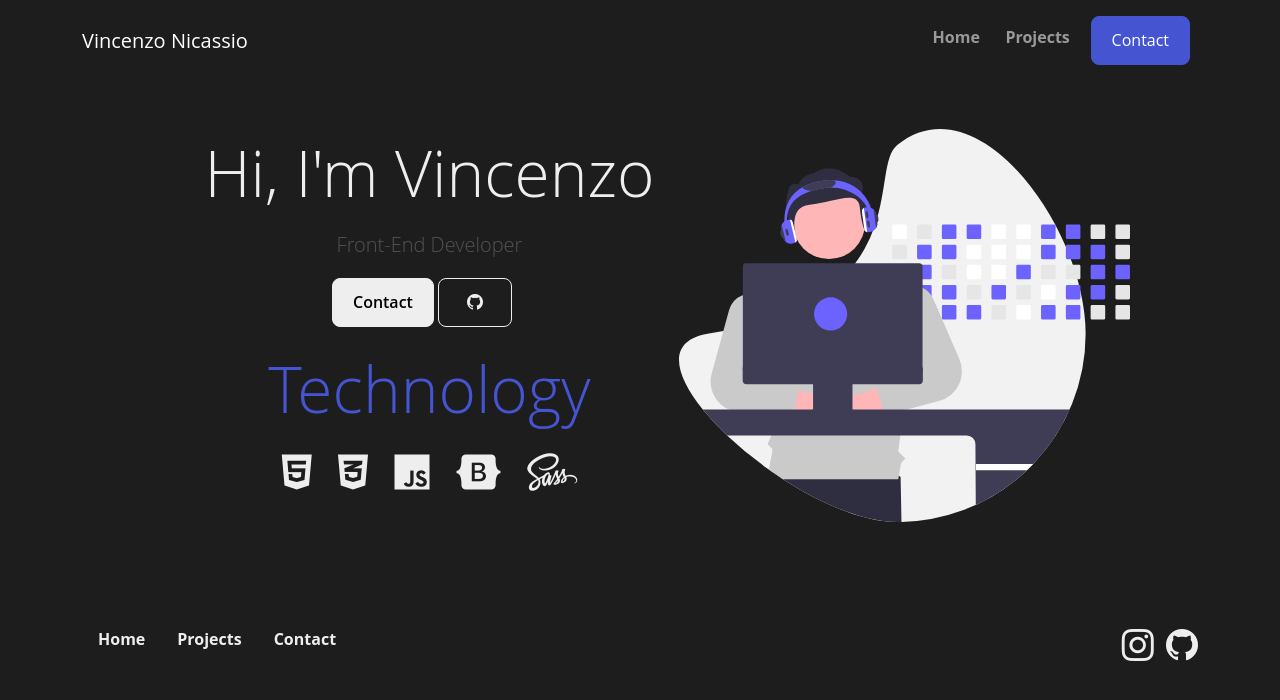
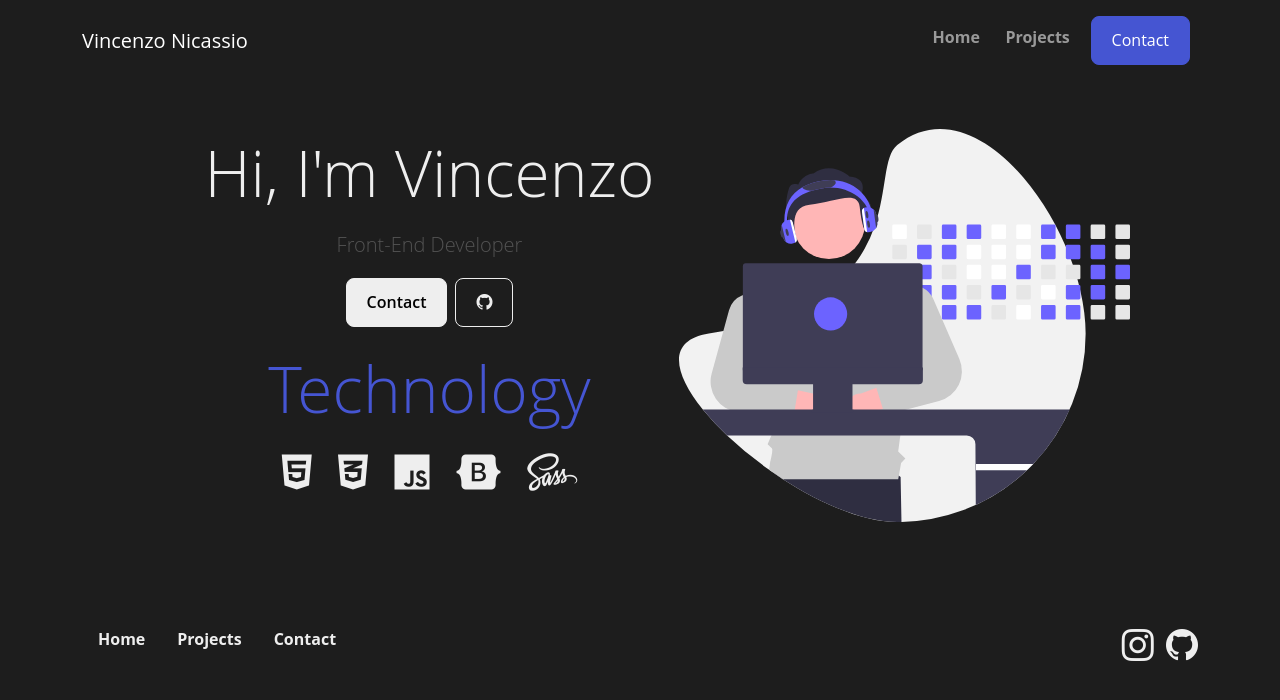
Before and after one commit to tiubarore/dev-portfolio, a website: page index.html in a window 1280 px wide. Shown: the top 700 px of the page. Drawn offline with nearby package versions, Linux system fonts and the light colour scheme.

Commit message:
edited index

```diff
--- a/index.html
+++ b/index.html
@@ -65,17 +65,20 @@
             <p class="lead ms-md-0 text-light opacity-25 text-center">
               Front-End Developer
             </p>
-            <a
-              href="contact.html"
-              class="btn btn-light fw-semibold ms-md-7 mb-2 mb-md-0"
-              >Contact</a
+            <div
+              class="d-flex justify-content-center text-center align-content-center"
             >
-            <a
-              href="https://github.com/tiubarore"
-              target="_blank"
-              class="btn btn-outline-light"
-              ><i class="bi bi-github ms-2 me-2"></i
-            ></a>
+              <a href="contact.html" class="btn btn-light fw-semibold"
+                >Contact</a
+              >
+              <a
+                href="https://github.com/tiubarore"
+                target="_blank"
+                class="btn btn-outline-light ms-2"
+                ><i class="bi bi-github"></i
+              ></a>
+            </div>
+
             <h1 class="mt-4 display-3 text-center text-primary">Technology</h1>
             <h1 class="text-center">
               <i class="fa-brands fa-html5 text-light p-2"></i>
```
